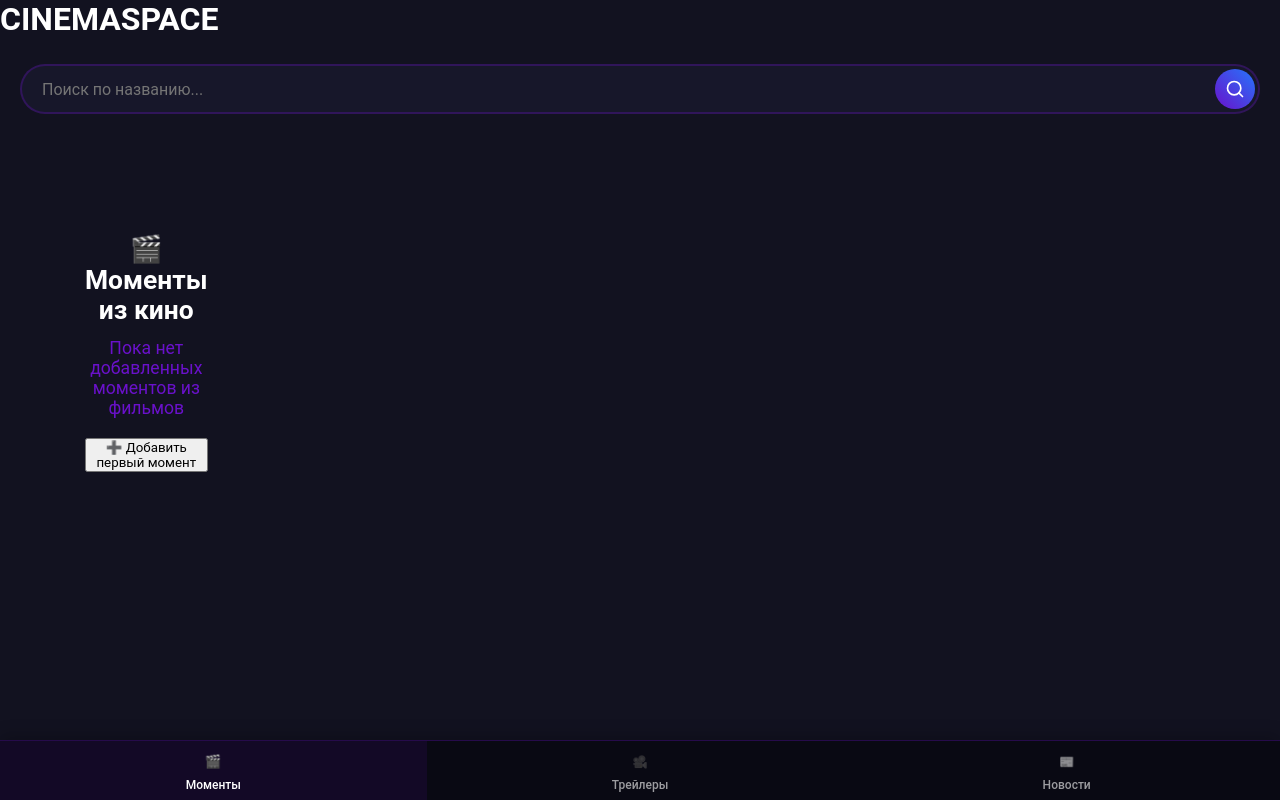
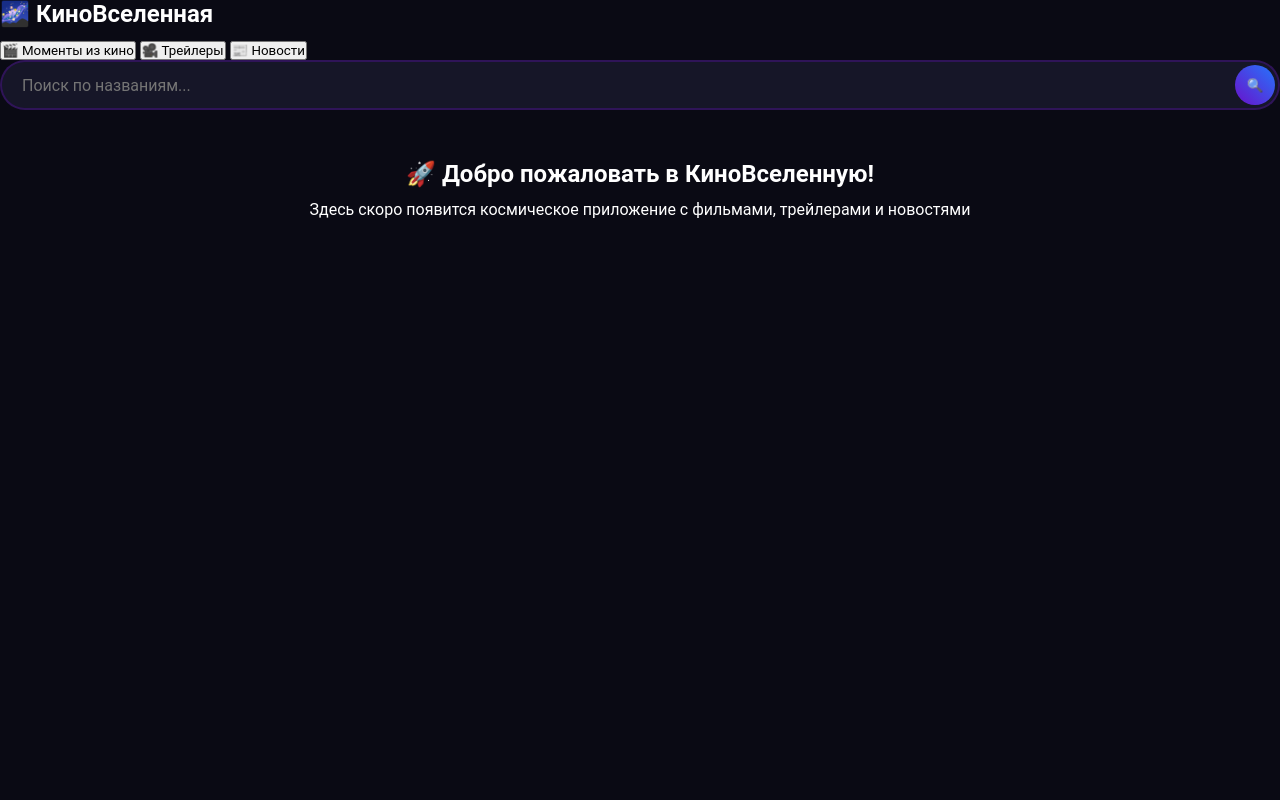
Before and after one commit to viktorbryanskiy1-crypto/cinema-space-bot, a Flask app: page / in a window 1280 px wide. Run offline with Flask 2, Linux system fonts and the light colour scheme; data that the repository does not hold is empty; some libraries are stand-ins or nearby versions.

Commit message:
Update index.html

```diff
--- a/templates/index.html
+++ b/templates/index.html
@@ -206,50 +206,28 @@
     </div>
 
     <!-- Основной контент (скрыт до загрузки) -->
-    <div id="app-content" class="app-container" style="display: none;">
-        <!-- Заголовок -->
-        <header class="app-header">
-            <div class="header-content">
-                <h1 class="app-logo">CINEMA<span>SPACE</span></h1>
+    <div id="app-content" class="container" style="display: none;">
+        <nav class="navbar">
+            <div class="nav-brand">
+                <h1>🌌 КиноВселенная</h1>
             </div>
-        </header>
-
-        <!-- Основной контент -->
-        <main class="main-content">
-            <!-- Поисковая строка -->
-            <div class="search-section">
-                <div class="search-container">
-                    <input type="text" id="search-input" class="search-input" placeholder="Поиск по названию...">
-                    <button id="search-btn" class="search-btn">
-                        <svg width="20" height="20" viewBox="0 0 24 24" fill="none" stroke="currentColor" stroke-width="2" stroke-linecap="round" stroke-linejoin="round">
-                            <circle cx="11" cy="11" r="8"></circle>
-                            <line x1="21" y1="21" x2="16.65" y2="16.65"></line>
-                        </svg>
-                    </button>
-                </div>
+            <div class="nav-tabs">
+                <button class="tab-btn active" data-tab="moments">🎬 Моменты из кино</button>
+                <button class="tab-btn" data-tab="trailers">🎥 Трейлеры</button>
+                <button class="tab-btn" data-tab="news">📰 Новости</button>
             </div>
-
-            <!-- Контент вкладок -->
-            <div id="content-area">
-                <!-- Контент будет загружаться сюда -->
-            </div>
-        </main>
-
-        <!-- Навигационные вкладки внизу -->
-        <nav class="bottom-nav">
-            <div class="nav-item active" data-tab="moments">
-                <div class="nav-icon">🎬</div>
-                <span>Моменты</span>
-            </div>
-            <div class="nav-item" data-tab="trailers">
-                <div class="nav-icon">🎥</div>
-                <span>Трейлеры</span>
-            </div>
-            <div class="nav-item" data-tab="news">
-                <div class="nav-icon">📰</div>
-                <span>Новости</span>
+            <div class="search-container">
+                <input type="text" id="search-input" class="search-input" placeholder="Поиск по названиям...">
+                <button id="search-btn" class="search-btn">🔍</button>
             </div>
         </nav>
+
+        <div id="content-area">
+            <div style="text-align: center; padding: 50px; color: var(--accent);">
+                <h2>🚀 Добро пожаловать в КиноВселенную!</h2>
+                <p>Здесь скоро появится космическое приложение с фильмами, трейлерами и новостями</p>
+            </div>
+        </div>
     </div>
 
     <script src="https://telegram.org/js/telegram-web-app.js"></script>
```
